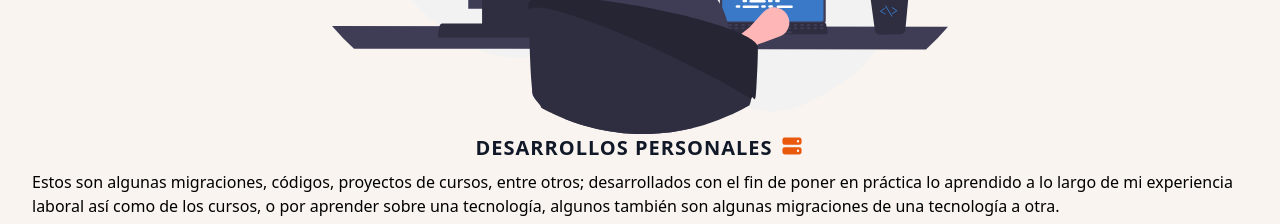
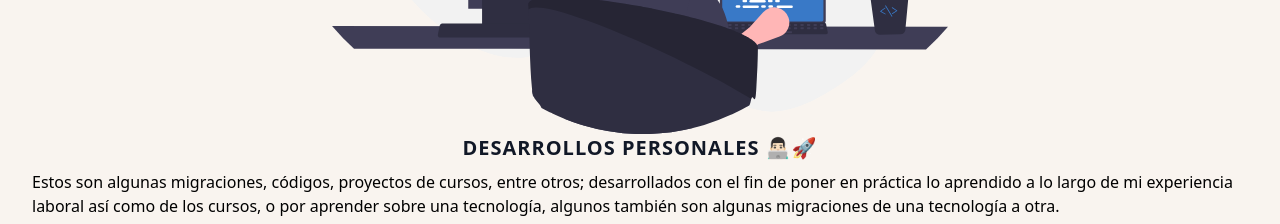
Before and after one commit to artmcel/artmcel.github.io, a React (Vite) app: page / in a window 1280 px wide. Shown: the part 2200-2424 px from the top of the page. Built offline with nearby package versions, Linux system fonts and the light colour scheme.

Commit message:
update title icons

```diff
--- a/src/PersonalDevs.jsx
+++ b/src/PersonalDevs.jsx
@@ -82,21 +82,7 @@ export default function PersonalDevs() {
         className="mx-auto md:w-2/4 lg:w-1/2"
         alt=""
       />
-      <h2 className="h2">
-        DESARROLLOS PERSONALES
-        <svg
-          xmlns="http://www.w3.org/2000/svg"
-          className="h-6 w-6 ml-2 fill-orange-600"
-          viewBox="0 0 20 20"
-          fill="currentColor"
-        >
-          <path
-            fillRule="evenodd"
-            d="M2 5a2 2 0 012-2h12a2 2 0 012 2v2a2 2 0 01-2 2H4a2 2 0 01-2-2V5zm14 1a1 1 0 11-2 0 1 1 0 012 0zM2 13a2 2 0 012-2h12a2 2 0 012 2v2a2 2 0 01-2 2H4a2 2 0 01-2-2v-2zm14 1a1 1 0 11-2 0 1 1 0 012 0z"
-            clipRule="evenodd"
-          />
-        </svg>
-      </h2>
+      <h2 className="h2">DESARROLLOS PERSONALES 👨🏻‍💻🚀</h2>
 
       <div className="flex flex-col m-2">
         <p className='leading-realxed'>
```
